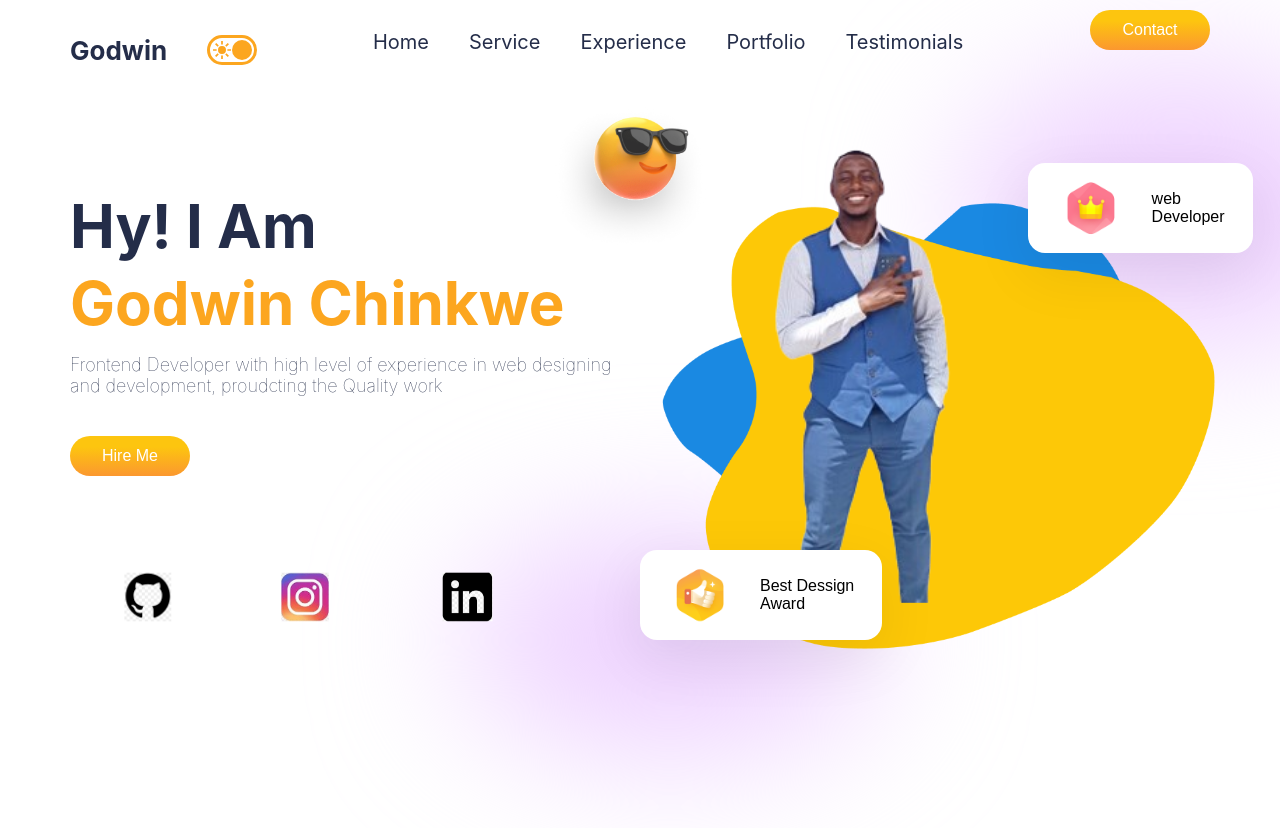
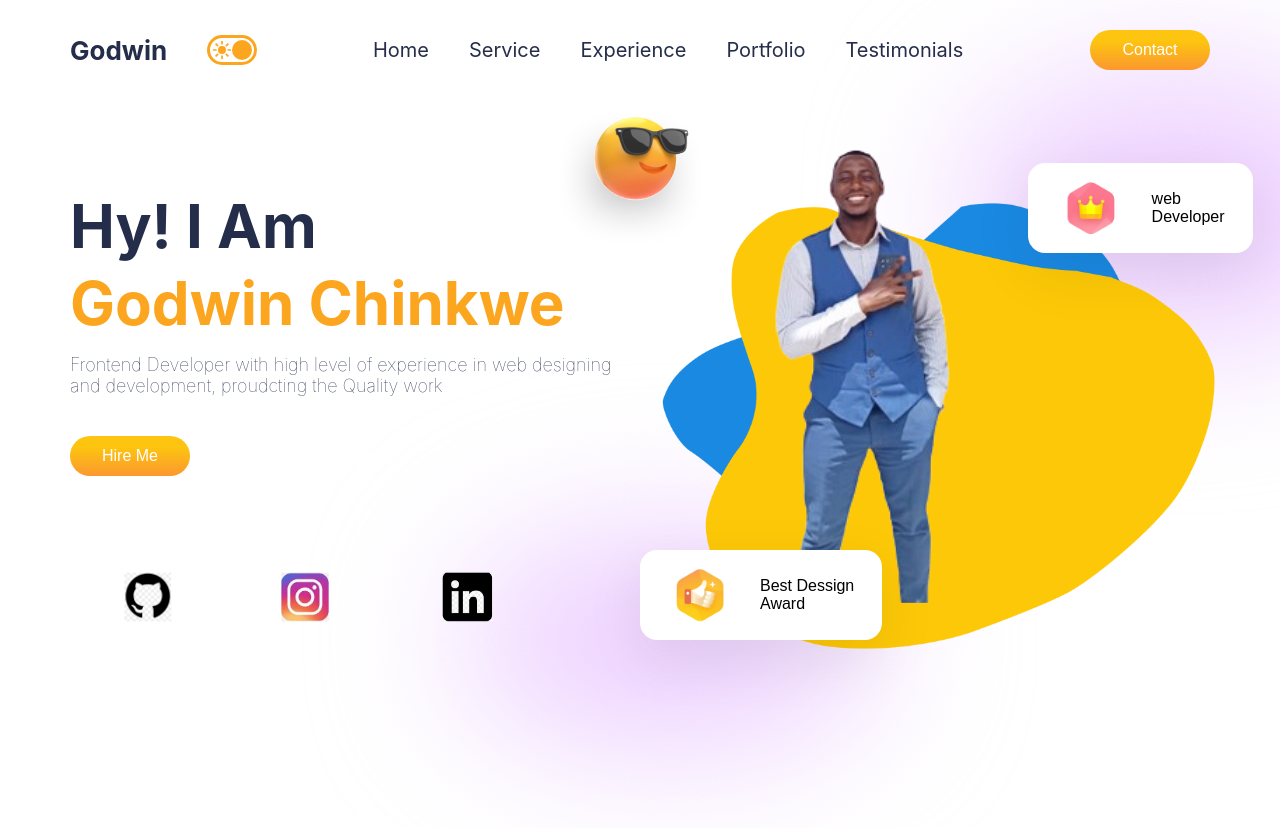
Before and after one commit to Godwinchinkwe/portfolio, a React (Create React App) app: page / in a window 1280 px wide. Shown: the top 828 px of the page. Built offline with nearby package versions, Linux system fonts and the light colour scheme.

Commit message:
nav adjust

```diff
--- a/src/Components/Navbar/Navbar.css
+++ b/src/Components/Navbar/Navbar.css
@@ -3,7 +3,8 @@
     display: flex;
     justify-content: space-between;
     margin-bottom: 2rem;
-    top: 0;
+    align-items: center;
+    /* top: 0; */
   }
   .n-left {
     flex: 1;
@@ -45,7 +46,7 @@
     height: 2rem;
   }
 
-  @media screen and (max-width: 480px) {
+  @media screen and (max-width: 758px) {
     .n-list {
       display: none;
     }
--- a/src/Components/Navbar/Navbar.js
+++ b/src/Components/Navbar/Navbar.js
@@ -20,6 +20,7 @@ const Navbar = () => {
         </ul>
       </div>
       <button className='button n-button'> Contact</button>
+
     </div>
   )
 }
```
